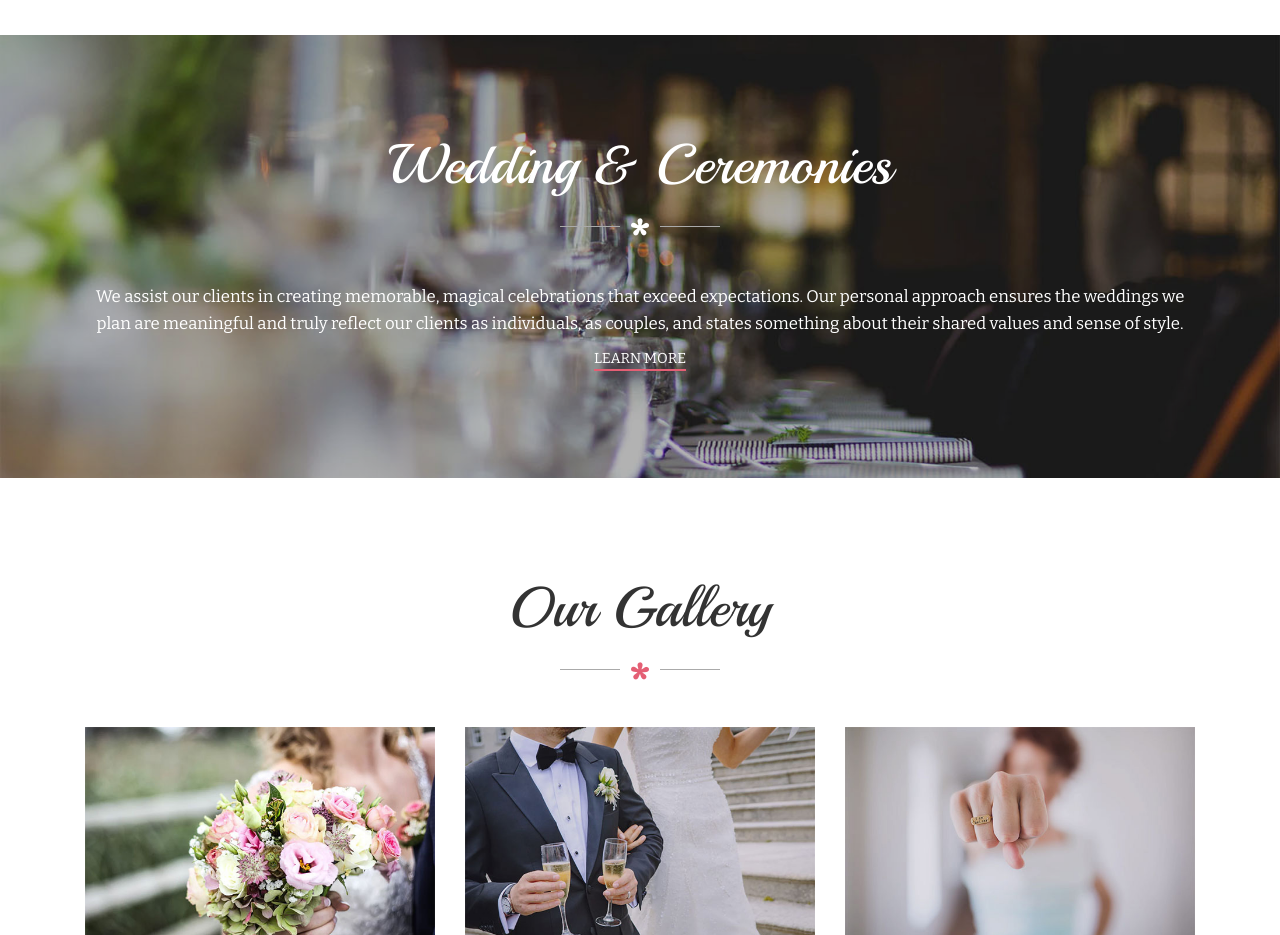
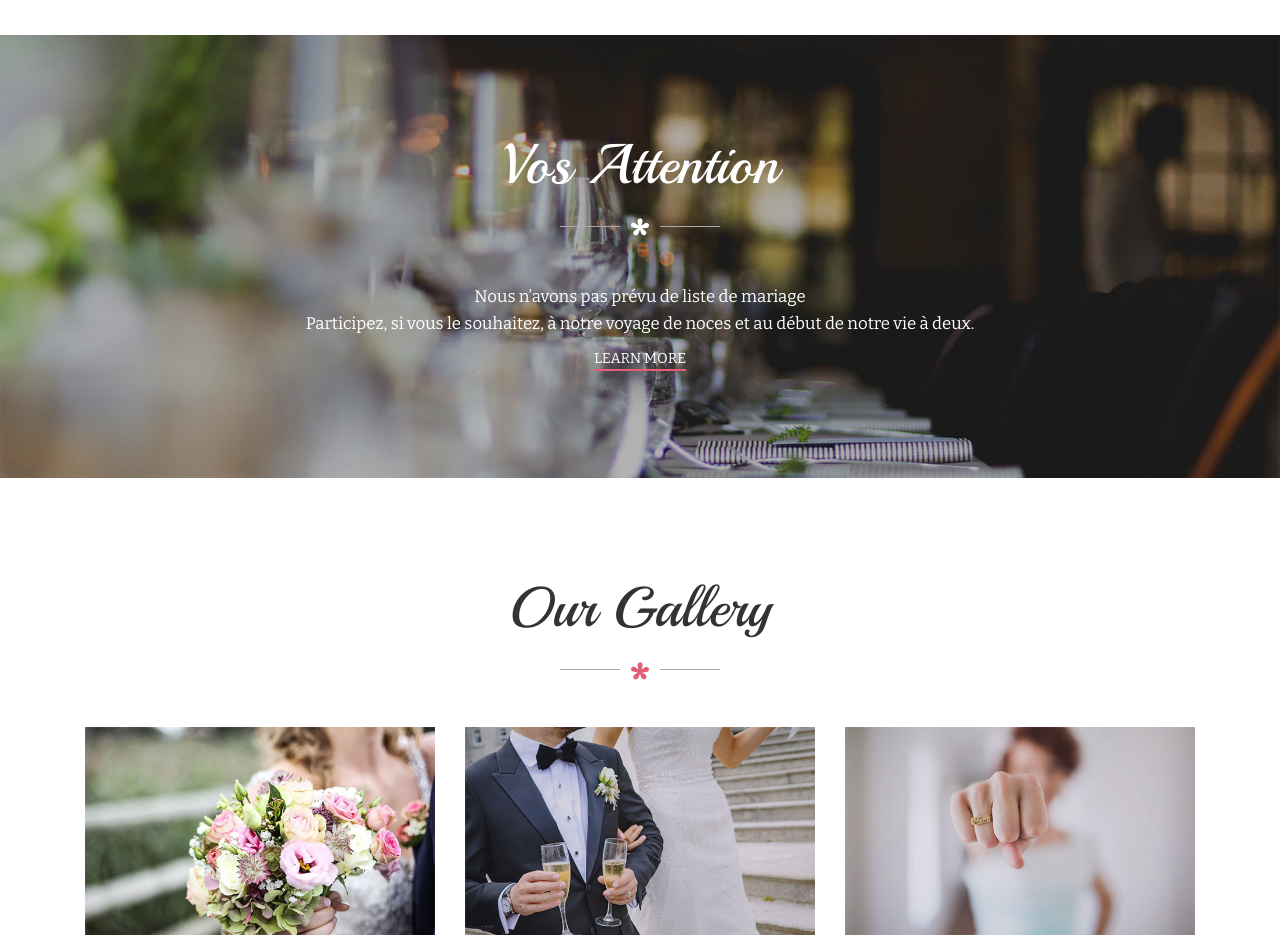
Before and after one commit to tanjonarako/website, a website: page index.html in a window 1280 px wide. Shown: the part 3980-4915 px from the top of the page. Drawn offline with nearby package versions, Linux system fonts and the light colour scheme; some packages are replaced by stand-ins of ours.

Commit message:
Update index.html

```diff
--- a/index.html
+++ b/index.html
@@ -194,15 +194,13 @@ Ce que j’aime c’est avant tout Jésus, sans lequel je n’aurais pas pu renc
 				<div class="col-sm-12">
 
 					<div class="heading">
-						<h2 class="title">Wedding & Ceremonies</h2>
+						<h2 class="title">Vos Attention</h2>
 						<span class="heading-bottom"><i class="color-white icon icon-star"></i></span>
 					</div>
 
 					<div class="ceremony margin-bottom">
-						<p class="desc">We assist our clients in creating memorable, magical
-						celebrations that exceed expectations. Our personal approach ensures the weddings we
-						plan are meaningful and truly reflect our clients as individuals, as couples, and states
-						something about their shared values and sense of style.</p>
+						<p class="desc">Nous n’avons pas prévu de liste de mariage<br>
+							Participez, si vous le souhaitez, à notre voyage de noces et au début de notre vie à deux.</p>
 
 						<a class="border-btn" href="#">LEARN MORE</a>
 					</div>
```
